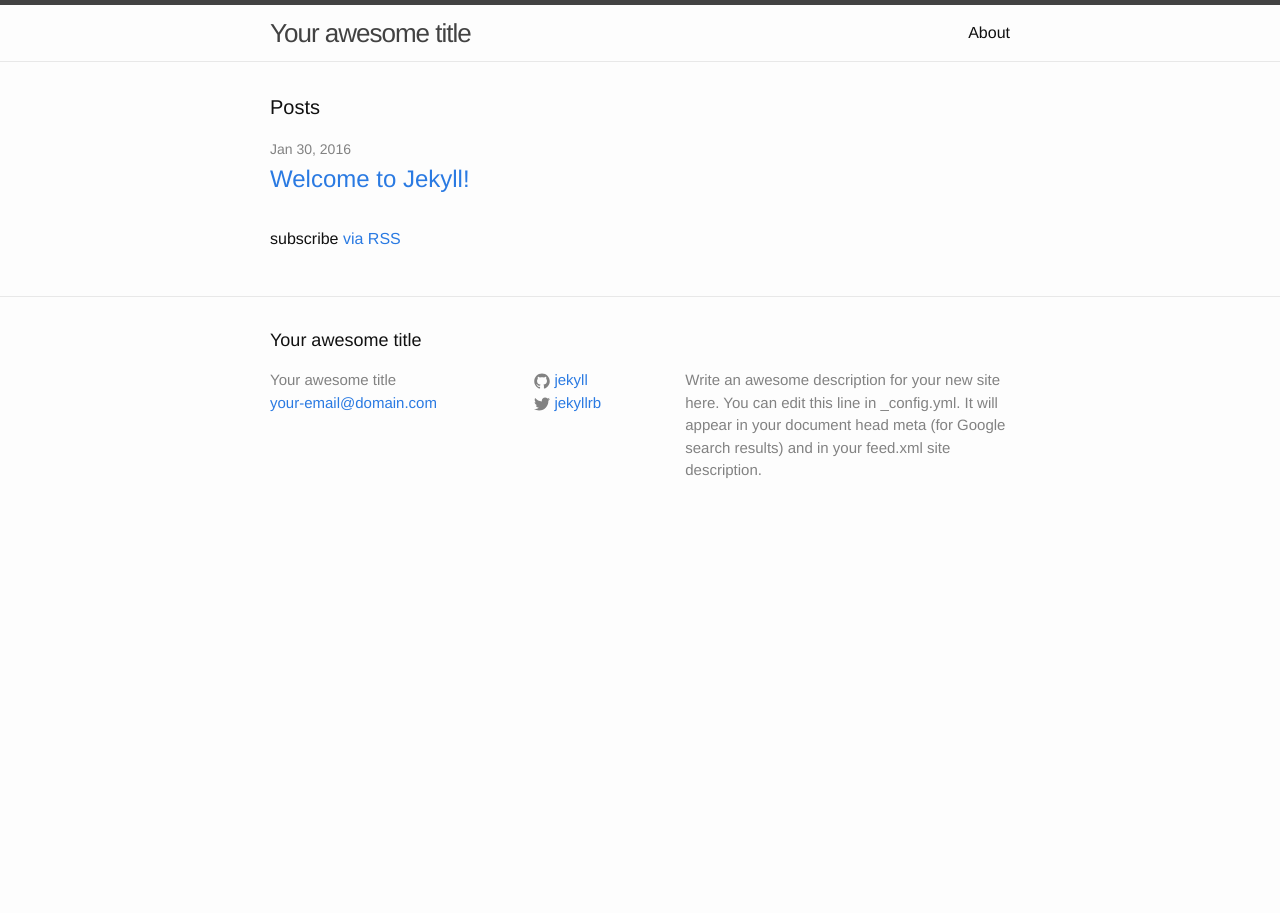
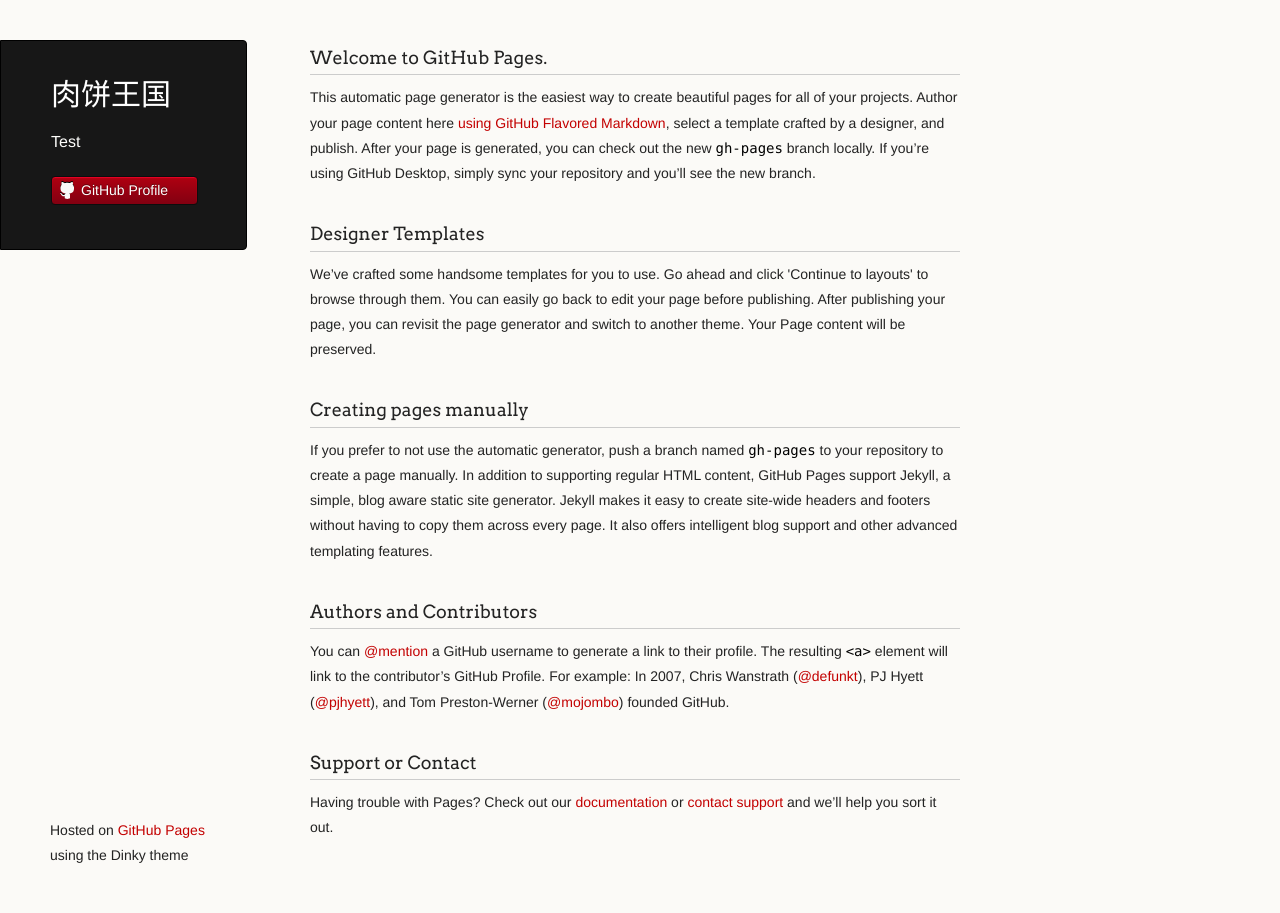
Before and after one commit to RobinKing/RobinKing.github.io, a Jekyll site: the page index.html, which Jekyll copies as it is, in a window 1280 px wide. Built offline with Jekyll 4.4.1, drawn with Linux system fonts in a browser that asks for light colours.

Commit message:
Replace master branch with page content via GitHub

```diff
--- a/index.html
+++ b/index.html
@@ -1,23 +1,72 @@
----
-layout: default
----
+<!doctype html>
+<html>
+  <head>
+    <meta charset="utf-8">
+    <meta http-equiv="X-UA-Compatible" content="chrome=1">
+    <title>肉饼王国 by RobinKing</title>
 
-<div class="home">
+    <link rel="stylesheet" href="stylesheets/styles.css">
+    <link rel="stylesheet" href="stylesheets/github-light.css">
+    <script src="javascripts/scale.fix.js"></script>
+    <meta name="viewport" content="width=device-width, initial-scale=1, user-scalable=no">
+    <!--[if lt IE 9]>
+    <script src="//html5shiv.googlecode.com/svn/trunk/html5.js"></script>
+    <![endif]-->
+  </head>
+  <body>
+    <div class="wrapper">
+      <header>
+        <h1 class="header">肉饼王国</h1>
+        <p class="header">Test</p>
 
-  <h1 class="page-heading">Posts</h1>
 
-  <ul class="post-list">
-    {% for post in site.posts %}
-      <li>
-        <span class="post-meta">{{ post.date | date: "%b %-d, %Y" }}</span>
 
-        <h2>
-          <a class="post-link" href="{{ post.url | prepend: site.baseurl }}">{{ post.title }}</a>
-        </h2>
-      </li>
-    {% endfor %}
-  </ul>
+        <ul>
+          <li><a class="buttons github" href="https://github.com/RobinKing">GitHub Profile</a></li>
+        </ul>
 
-  <p class="rss-subscribe">subscribe <a href="{{ "/feed.xml" | prepend: site.baseurl }}">via RSS</a></p>
+      </header>
+      <section>
+        <h3>
+<a id="welcome-to-github-pages" class="anchor" href="#welcome-to-github-pages" aria-hidden="true"><span aria-hidden="true" class="octicon octicon-link"></span></a>Welcome to GitHub Pages.</h3>
 
-</div>
+<p>This automatic page generator is the easiest way to create beautiful pages for all of your projects. Author your page content here <a href="https://guides.github.com/features/mastering-markdown/">using GitHub Flavored Markdown</a>, select a template crafted by a designer, and publish. After your page is generated, you can check out the new <code>gh-pages</code> branch locally. If you’re using GitHub Desktop, simply sync your repository and you’ll see the new branch.</p>
+
+<h3>
+<a id="designer-templates" class="anchor" href="#designer-templates" aria-hidden="true"><span aria-hidden="true" class="octicon octicon-link"></span></a>Designer Templates</h3>
+
+<p>We’ve crafted some handsome templates for you to use. Go ahead and click 'Continue to layouts' to browse through them. You can easily go back to edit your page before publishing. After publishing your page, you can revisit the page generator and switch to another theme. Your Page content will be preserved.</p>
+
+<h3>
+<a id="creating-pages-manually" class="anchor" href="#creating-pages-manually" aria-hidden="true"><span aria-hidden="true" class="octicon octicon-link"></span></a>Creating pages manually</h3>
+
+<p>If you prefer to not use the automatic generator, push a branch named <code>gh-pages</code> to your repository to create a page manually. In addition to supporting regular HTML content, GitHub Pages support Jekyll, a simple, blog aware static site generator. Jekyll makes it easy to create site-wide headers and footers without having to copy them across every page. It also offers intelligent blog support and other advanced templating features.</p>
+
+<h3>
+<a id="authors-and-contributors" class="anchor" href="#authors-and-contributors" aria-hidden="true"><span aria-hidden="true" class="octicon octicon-link"></span></a>Authors and Contributors</h3>
+
+<p>You can <a href="https://github.com/blog/821" class="user-mention">@mention</a> a GitHub username to generate a link to their profile. The resulting <code>&lt;a&gt;</code> element will link to the contributor’s GitHub Profile. For example: In 2007, Chris Wanstrath (<a href="https://github.com/defunkt" class="user-mention">@defunkt</a>), PJ Hyett (<a href="https://github.com/pjhyett" class="user-mention">@pjhyett</a>), and Tom Preston-Werner (<a href="https://github.com/mojombo" class="user-mention">@mojombo</a>) founded GitHub.</p>
+
+<h3>
+<a id="support-or-contact" class="anchor" href="#support-or-contact" aria-hidden="true"><span aria-hidden="true" class="octicon octicon-link"></span></a>Support or Contact</h3>
+
+<p>Having trouble with Pages? Check out our <a href="https://help.github.com/pages">documentation</a> or <a href="https://github.com/contact">contact support</a> and we’ll help you sort it out.</p>
+      </section>
+      <footer>
+        <p><small>Hosted on <a href="https://pages.github.com">GitHub Pages</a> using the Dinky theme</small></p>
+      </footer>
+    </div>
+    <!--[if !IE]><script>fixScale(document);</script><![endif]-->
+		          <script type="text/javascript">
+            var gaJsHost = (("https:" == document.location.protocol) ? "https://ssl." : "http://www.");
+            document.write(unescape("%3Cscript src='" + gaJsHost + "google-analytics.com/ga.js' type='text/javascript'%3E%3C/script%3E"));
+          </script>
+          <script type="text/javascript">
+            try {
+              var pageTracker = _gat._getTracker("UA-73075387-1");
+            pageTracker._trackPageview();
+            } catch(err) {}
+          </script>
+
+  </body>
+</html>
--- /dev/null
+++ b/javascripts/scale.fix.js
@@ -0,0 +1,20 @@
+fixScale = function(doc) {
+
+	var addEvent = 'addEventListener',
+	    type = 'gesturestart',
+	    qsa = 'querySelectorAll',
+	    scales = [1, 1],
+	    meta = qsa in doc ? doc[qsa]('meta[name=viewport]') : [];
+
+	function fix() {
+		meta.content = 'width=device-width,minimum-scale=' + scales[0] + ',maximum-scale=' + scales[1];
+		doc.removeEventListener(type, fix, true);
+	}
+
+	if ((meta = meta[meta.length - 1]) && addEvent in doc) {
+		fix();
+		scales = [.25, 1.6];
+		doc[addEvent](type, fix, true);
+	}
+
+};
--- /dev/null
+++ b/stylesheets/github-light.css
@@ -0,0 +1,115 @@
+/*
+   Copyright 2014 GitHub Inc.
+
+   Licensed under the Apache License, Version 2.0 (the "License");
+   you may not use this file except in compliance with the License.
+   You may obtain a copy of the License at
+
+       http://www.apache.org/licenses/LICENSE-2.0
+
+   Unless required by applicable law or agreed to in writing, software
+   distributed under the License is distributed on an "AS IS" BASIS,
+   WITHOUT WARRANTIES OR CONDITIONS OF ANY KIND, either express or implied.
+   See the License for the specific language governing permissions and
+   limitations under the License.
+
+*/
+
+.pl-c /* comment */ {
+  color: #969896;
+}
+
+.pl-c1      /* constant, markup.raw, meta.diff.header, meta.module-reference, meta.property-name, support, support.constant, support.variable, variable.other.constant */,
+.pl-s .pl-v /* string variable */ {
+  color: #0086b3;
+}
+
+.pl-e  /* entity */,
+.pl-en /* entity.name */ {
+  color: #795da3;
+}
+
+.pl-s .pl-s1 /* string source */,
+.pl-smi      /* storage.modifier.import, storage.modifier.package, storage.type.java, variable.other, variable.parameter.function */ {
+  color: #333;
+}
+
+.pl-ent /* entity.name.tag */ {
+  color: #63a35c;
+}
+
+.pl-k /* keyword, storage, storage.type */ {
+  color: #a71d5d;
+}
+
+.pl-pds              /* punctuation.definition.string, string.regexp.character-class */,
+.pl-s                /* string */,
+.pl-s .pl-pse .pl-s1 /* string punctuation.section.embedded source */,
+.pl-sr               /* string.regexp */,
+.pl-sr .pl-cce       /* string.regexp constant.character.escape */,
+.pl-sr .pl-sra       /* string.regexp string.regexp.arbitrary-repitition */,
+.pl-sr .pl-sre       /* string.regexp source.ruby.embedded */ {
+  color: #183691;
+}
+
+.pl-v /* variable */ {
+  color: #ed6a43;
+}
+
+.pl-id /* invalid.deprecated */ {
+  color: #b52a1d;
+}
+
+.pl-ii /* invalid.illegal */ {
+  background-color: #b52a1d;
+  color: #f8f8f8;
+}
+
+.pl-sr .pl-cce /* string.regexp constant.character.escape */ {
+  color: #63a35c;
+  font-weight: bold;
+}
+
+.pl-ml /* markup.list */ {
+  color: #693a17;
+}
+
+.pl-mh        /* markup.heading */,
+.pl-mh .pl-en /* markup.heading entity.name */,
+.pl-ms        /* meta.separator */ {
+  color: #1d3e81;
+  font-weight: bold;
+}
+
+.pl-mq /* markup.quote */ {
+  color: #008080;
+}
+
+.pl-mi /* markup.italic */ {
+  color: #333;
+  font-style: italic;
+}
+
+.pl-mb /* markup.bold */ {
+  color: #333;
+  font-weight: bold;
+}
+
+.pl-md /* markup.deleted, meta.diff.header.from-file */ {
+  background-color: #ffecec;
+  color: #bd2c00;
+}
+
+.pl-mi1 /* markup.inserted, meta.diff.header.to-file */ {
+  background-color: #eaffea;
+  color: #55a532;
+}
+
+.pl-mdr /* meta.diff.range */ {
+  color: #795da3;
+  font-weight: bold;
+}
+
+.pl-mo /* meta.output */ {
+  color: #1d3e81;
+}
--- /dev/null
+++ b/stylesheets/styles.css
@@ -0,0 +1,423 @@
+@import url(https://fonts.googleapis.com/css?family=Arvo:400,700,400italic);
+
+/* MeyerWeb Reset */
+
+html, body, div, span, applet, object, iframe,
+h1, h2, h3, h4, h5, h6, p, blockquote, pre,
+a, abbr, acronym, address, big, cite, code,
+del, dfn, em, img, ins, kbd, q, s, samp,
+small, strike, strong, sub, sup, tt, var,
+b, u, i, center,
+dl, dt, dd, ol, ul, li,
+fieldset, form, label, legend,
+table, caption, tbody, tfoot, thead, tr, th, td,
+article, aside, canvas, details, embed,
+figure, figcaption, footer, header, hgroup,
+menu, nav, output, ruby, section, summary,
+time, mark, audio, video {
+  margin: 0;
+  padding: 0;
+  border: 0;
+  font: inherit;
+  vertical-align: baseline;
+}
+
+
+/* Base text styles */
+
+body {
+  padding:10px 50px 0 0;
+  font-family:"Helvetica Neue", Helvetica, Arial, sans-serif;
+	font-size: 14px;
+	color: #232323;
+	background-color: #FBFAF7;
+	margin: 0;
+	line-height: 1.8em;
+	-webkit-font-smoothing: antialiased;
+
+}
+
+h1, h2, h3, h4, h5, h6 {
+  color:#232323;
+  margin:36px 0 10px;
+}
+
+p, ul, ol, table, dl {
+  margin:0 0 22px;
+}
+
+h1, h2, h3 {
+	font-family: Arvo, Monaco, serif;
+  line-height:1.3;
+	font-weight: normal;
+}
+
+h1,h2, h3 {
+	display: block;
+	border-bottom: 1px solid #ccc;
+	padding-bottom: 5px;
+}
+
+h1 {
+	font-size: 30px;
+}
+
+h2 {
+	font-size: 24px;
+}
+
+h3 {
+	font-size: 18px;
+}
+
+h4, h5, h6 {
+	font-family: Arvo, Monaco, serif;
+	font-weight: 700;
+}
+
+a {
+  color:#C30000;
+  font-weight:200;
+  text-decoration:none;
+}
+
+a:hover {
+	text-decoration: underline;
+}
+
+a small {
+	font-size: 12px;
+}
+
+em {
+	font-style: italic;
+}
+
+strong {
+  font-weight:700;
+}
+
+ul {
+  list-style-position: inside;
+  list-style: disc;
+  padding-left: 25px;
+}
+
+ol {
+  list-style-position: inside;
+  list-style: decimal;
+  padding-left: 25px;
+}
+
+blockquote {
+  margin: 0;
+  padding: 0 0 0 20px;
+  font-style: italic;
+}
+
+dl, dt, dd, dl p {
+	font-color: #444;
+}
+
+dl dt {
+  font-weight: bold;
+}
+
+dl dd {
+  padding-left: 20px;
+  font-style: italic;
+}
+
+dl p {
+  padding-left: 20px;
+  font-style: italic;
+}
+
+hr {
+  border:0;
+  background:#ccc;
+  height:1px;
+  margin:0 0 24px;
+}
+
+/* Images */
+
+img {
+  position: relative;
+  margin: 0 auto;
+  max-width: 650px;
+  padding: 5px;
+  margin: 10px 0 32px 0;
+  border: 1px solid #ccc;
+}
+
+p img {
+  display: inline;
+  margin: 0;
+  padding: 0;
+  vertical-align: middle;
+  text-align: center;
+  border: none;
+}
+
+/* Code blocks */
+
+code, pre {
+	font-family: Monaco, "Bitstream Vera Sans Mono", "Lucida Console", Terminal, monospace;
+  color:#000;
+  font-size:14px;
+}
+
+pre {
+	padding: 4px 12px;
+  background: #FDFEFB;
+  border-radius:4px;
+  border:1px solid #D7D8C8;
+  overflow: auto;
+  overflow-y: hidden;
+	margin-bottom: 32px;
+}
+
+
+/* Tables */
+
+table {
+  width:100%;
+}
+
+table {
+  border: 1px solid #ccc;
+  margin-bottom: 32px;
+  text-align: left;
+ }
+
+th {
+  font-family: 'Arvo', Helvetica, Arial, sans-serif;
+	font-size: 18px;
+	font-weight: normal;
+  padding: 10px;
+  background: #232323;
+  color: #FDFEFB;
+ }
+
+td {
+  padding: 10px;
+	background: #ccc;
+ }
+
+
+/* Wrapper */
+.wrapper {
+  width:960px;
+}
+
+
+/* Header */
+
+header {
+	background-color: #171717;
+	color: #FDFDFB;
+  width:170px;
+  float:left;
+  position:fixed;
+	border: 1px solid #000;
+	-webkit-border-top-right-radius: 4px;
+	-webkit-border-bottom-right-radius: 4px;
+	-moz-border-radius-topright: 4px;
+	-moz-border-radius-bottomright: 4px;
+	border-top-right-radius: 4px;
+	border-bottom-right-radius: 4px;
+	padding: 34px 25px 22px 50px;
+	margin: 30px 25px 0 0;
+	-webkit-font-smoothing: antialiased;
+}
+
+p.header {
+	font-size: 16px;
+}
+
+h1.header {
+	font-family: Arvo, sans-serif;
+	font-size: 30px;
+	font-weight: 300;
+	line-height: 1.3em;
+	border-bottom: none;
+	margin-top: 0;
+}
+
+
+h1.header, a.header, a.name, header a{
+	color: #fff;
+}
+
+a.header {
+	text-decoration: underline;
+}
+
+a.name {
+	white-space: nowrap;
+}
+
+header ul {
+  list-style:none;
+  padding:0;
+}
+
+header li {
+	list-style-type: none;
+  width:132px;
+  height:15px;
+	margin-bottom: 12px;
+	line-height: 1em;
+	padding: 6px 6px 6px 7px;
+
+	background: #AF0011;
+	background: -moz-linear-gradient(top, #AF0011 0%, #820011 100%);
+  background: -webkit-gradient(linear, left top, left bottom, color-stop(0%,#f8f8f8), color-stop(100%,#dddddd));
+  background: -webkit-linear-gradient(top, #AF0011 0%,#820011 100%);
+  background: -o-linear-gradient(top, #AF0011 0%,#820011 100%);
+  background: -ms-linear-gradient(top, #AF0011 0%,#820011 100%);
+  background: linear-gradient(top, #AF0011 0%,#820011 100%);
+
+	border-radius:4px;
+  border:1px solid #0D0D0D;
+
+	-webkit-box-shadow: inset 0px 1px 1px 0 rgba(233,2,38, 1);
+	box-shadow: inset 0px 1px 1px 0 rgba(233,2,38, 1);
+
+}
+
+header li:hover {
+	background: #C3001D;
+	background: -moz-linear-gradient(top, #C3001D 0%, #950119 100%);
+  background: -webkit-gradient(linear, left top, left bottom, color-stop(0%,#f8f8f8), color-stop(100%,#dddddd));
+  background: -webkit-linear-gradient(top, #C3001D 0%,#950119 100%);
+  background: -o-linear-gradient(top, #C3001D 0%,#950119 100%);
+  background: -ms-linear-gradient(top, #C3001D 0%,#950119 100%);
+  background: linear-gradient(top, #C3001D 0%,#950119 100%);
+}
+
+a.buttons {
+	-webkit-font-smoothing: antialiased;
+	background: url(../images/arrow-down.png) no-repeat;
+	font-weight: normal;
+	text-shadow: rgba(0, 0, 0, 0.4) 0 -1px 0;
+	padding: 2px 2px 2px 22px;
+	height: 30px;
+}
+
+a.github {
+	background: url(../images/octocat-small.png) no-repeat 1px;
+}
+
+a.buttons:hover {
+	color: #fff;
+	text-decoration: none;
+}
+
+
+/* Section - for main page content */
+
+section {
+  width:650px;
+  float:right;
+  padding-bottom:50px;
+}
+
+
+/* Footer */
+
+footer {
+  width:170px;
+  float:left;
+  position:fixed;
+  bottom:10px;
+	padding-left: 50px;
+}
+
+@media print, screen and (max-width: 960px) {
+
+  div.wrapper {
+    width:auto;
+    margin:0;
+  }
+
+  header, section, footer {
+    float:none;
+    position:static;
+    width:auto;
+  }
+
+	footer {
+		border-top: 1px solid #ccc;
+		margin:0 84px 0 50px;
+		padding:0;
+	}
+
+  header {
+    padding-right:320px;
+  }
+
+  section {
+    padding:20px 84px 20px 50px;
+    margin:0 0 20px;
+  }
+
+  header a small {
+    display:inline;
+  }
+
+  header ul {
+    position:absolute;
+    right:130px;
+    top:84px;
+  }
+}
+
+@media print, screen and (max-width: 720px) {
+  body {
+    word-wrap:break-word;
+  }
+
+  header {
+    padding:10px 20px 0;
+		margin-right: 0;
+  }
+
+	section {
+    padding:10px 0 10px 20px;
+    margin:0 0 30px;
+  }
+
+	footer {
+		margin: 0 0 0 30px;
+	}
+
+  header ul, header p.view {
+    position:static;
+  }
+}
+
+@media print, screen and (max-width: 480px) {
+
+  header ul li.download {
+    display:none;
+  }
+
+	footer {
+		margin: 0 0 0 20px;
+	}
+
+	footer a{
+		display:block;
+	}
+
+}
+
+@media print {
+  body {
+    padding:0.4in;
+    font-size:12pt;
+    color:#444;
+  }
+}
```
Also changed, not shown: params.json (added, +1 -0 lines), images/arrow-down.png (added), images/octocat-small.png (added).
